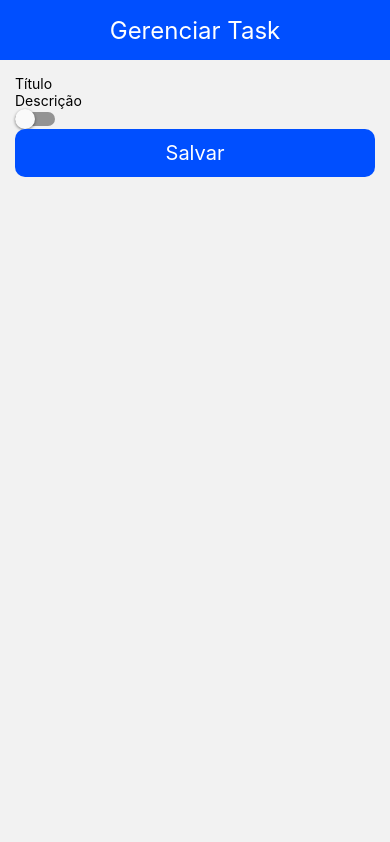
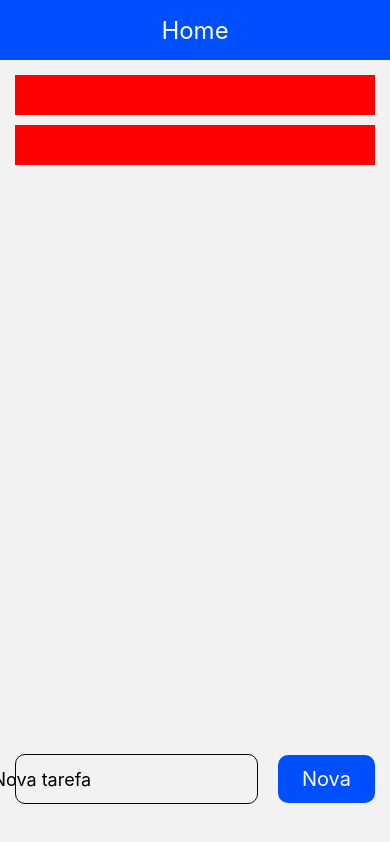
Before and after one commit to thiagovpaz/my_task_manager, a React Native app: screen / in a window 390 px wide. Built offline with nearby package versions, Linux system fonts and the light colour scheme.

Commit message:
feat: add task list + manage initial form screen

```diff
--- a/app.json
+++ b/app.json
@@ -20,7 +20,8 @@
         "foregroundImage": "./assets/adaptive-icon.png",
         "backgroundColor": "#ffffff"
       },
-      "edgeToEdgeEnabled": true
+      "edgeToEdgeEnabled": false,
+      "softwareKeyboardLayoutMode": "pan"
     },
     "web": {
       "favicon": "./assets/favicon.png"
--- a/src/components/textinput/index.tsx
+++ b/src/components/textinput/index.tsx
@@ -3,10 +3,27 @@ import {
   TextInputProps as TextInputPropsRN,
 } from 'react-native';
 
-interface TextInputProps extends TextInputPropsRN {}
+import {
+  FieldContainer,
+  InputLabel,
+  InputContainer,
+  InputBase,
+} from './styles';
 
-const TextInput: React.FC<TextInputProps> = (props) => {
-  return <TextInputRN {...props} />;
+interface TextInputProps extends TextInputPropsRN {
+  label?: string;
+}
+
+const TextInput: React.FC<TextInputProps> = ({ label, ...rest }) => {
+  return (
+    <FieldContainer style={rest.style}>
+      {label && <InputLabel>{label}</InputLabel>}
+
+      <InputContainer>
+        <InputBase {...rest} />
+      </InputContainer>
+    </FieldContainer>
+  );
 };
 
 export { TextInput };
--- /dev/null
+++ b/src/components/textinput/styles.ts
@@ -0,0 +1,25 @@
+import styled from 'styled-components/native';
+import { TextInput } from 'react-native';
+
+export const FieldContainer = styled.View``;
+
+export const InputLabel = styled.Text`
+  font-size: 18px;
+  color: ${({ theme }) => theme.colors.black};
+  margin-bottom: 5px;
+`;
+
+export const InputContainer = styled.View`
+  border: 1px solid ${({ theme }) => theme.colors.black};
+  border-radius: 10px;
+  min-height: 50px;
+  flex-direction: row;
+  justify-content: center;
+  align-items: center;
+  padding: 0 10px;
+`;
+
+export const InputBase = styled(TextInput)`
+  font-size: 18px;
+  flex: 1;
+`;
--- a/src/navigation/index.tsx
+++ b/src/navigation/index.tsx
@@ -15,7 +15,7 @@ const MainNavigation = () => {
   return (
     <NavigationContainer>
       <Main.Navigator
-        initialRouteName="ManageTaskScreen"
+        initialRouteName="HomeScreen"
         screenOptions={{
           headerShown: false,
           animation: 'fade_from_bottom',
--- a/src/screens/home/index.tsx
+++ b/src/screens/home/index.tsx
@@ -1,11 +1,55 @@
-import { Container, Header, Title } from './styles';
+import { FlatList, View } from 'react-native';
+import { NavigationProp, useNavigation } from '@react-navigation/native';
+
+import { MainStackParamList } from '../../navigation';
+
+import {
+  Container,
+  Header,
+  Title,
+  Content,
+  QuickTaskContainer,
+  QuickTaskInput,
+  QuickTaskButton,
+} from './styles';
 
 const HomeScreen = () => {
+  const { navigate } = useNavigation<NavigationProp<MainStackParamList>>();
+
   return (
     <Container>
       <Header>
         <Title>Home</Title>
       </Header>
+
+      <Content>
+        <FlatList
+          data={[
+            { id: 1, name: 'Teste' },
+            { id: 2, name: 'Teste' },
+          ]}
+          renderItem={() => (
+            <View
+              style={{ width: '100%', height: 40, backgroundColor: 'red' }}
+            />
+          )}
+          ItemSeparatorComponent={() => (
+            <View style={{ width: '100%', height: 10 }} />
+          )}
+        />
+
+        <QuickTaskContainer>
+          <QuickTaskInput placeholder="Nova tarefa" />
+
+          <QuickTaskButton
+            onPress={() => {
+              navigate('ManageTaskScreen', {});
+            }}
+          >
+            Nova
+          </QuickTaskButton>
+        </QuickTaskContainer>
+      </Content>
     </Container>
   );
 };
--- a/src/screens/home/styles.ts
+++ b/src/screens/home/styles.ts
@@ -1,8 +1,12 @@
 import { SafeAreaView } from 'react-native-safe-area-context';
 import styled from 'styled-components/native';
 
+import { TextInput } from '../../components/textinput';
+import { Button } from '../../components/button';
+
 export const Container = styled(SafeAreaView)`
   flex: 1;
+  position: relative;
 `;
 
 export const Header = styled.View`
@@ -16,3 +20,27 @@ export const Title = styled.Text`
   font-size: 24px;
   color: #fff;
 `;
+
+export const Content = styled.View`
+  flex: 1;
+  padding: 15px;
+`;
+
+export const QuickTaskContainer = styled.View`
+  position: absolute;
+  bottom: 40px;
+  left: 15px;
+  right: 15px;
+  flex-direction: row;
+  justify-content: center;
+  align-items: center;
+  gap: 20px;
+`;
+
+export const QuickTaskInput = styled(TextInput)`
+  flex: 1;
+`;
+
+export const QuickTaskButton = styled(Button)`
+  flex: 0.4;
+`;
--- a/src/screens/manage-task/index.tsx
+++ b/src/screens/manage-task/index.tsx
@@ -12,9 +12,16 @@ const ManageTaskScreen = () => {
       </Header>
 
       <Content>
-        <TextInput placeholder="Título" />
+        <TextInput label="Título" placeholder="Título" />
 
-        <TextInput placeholder="Descrição" />
+        <TextInput
+          label="Descrição"
+          placeholder="Descrição"
+          multiline
+          numberOfLines={10}
+          style={{ minHeight: 150 }}
+          textAlignVertical="top"
+        />
 
         <Switch />
 
--- a/src/screens/manage-task/styles.ts
+++ b/src/screens/manage-task/styles.ts
@@ -20,4 +20,5 @@ export const Title = styled.Text`
 export const Content = styled.View`
   flex: 1;
   padding: 15px;
+  gap: 15px;
 `;
```
